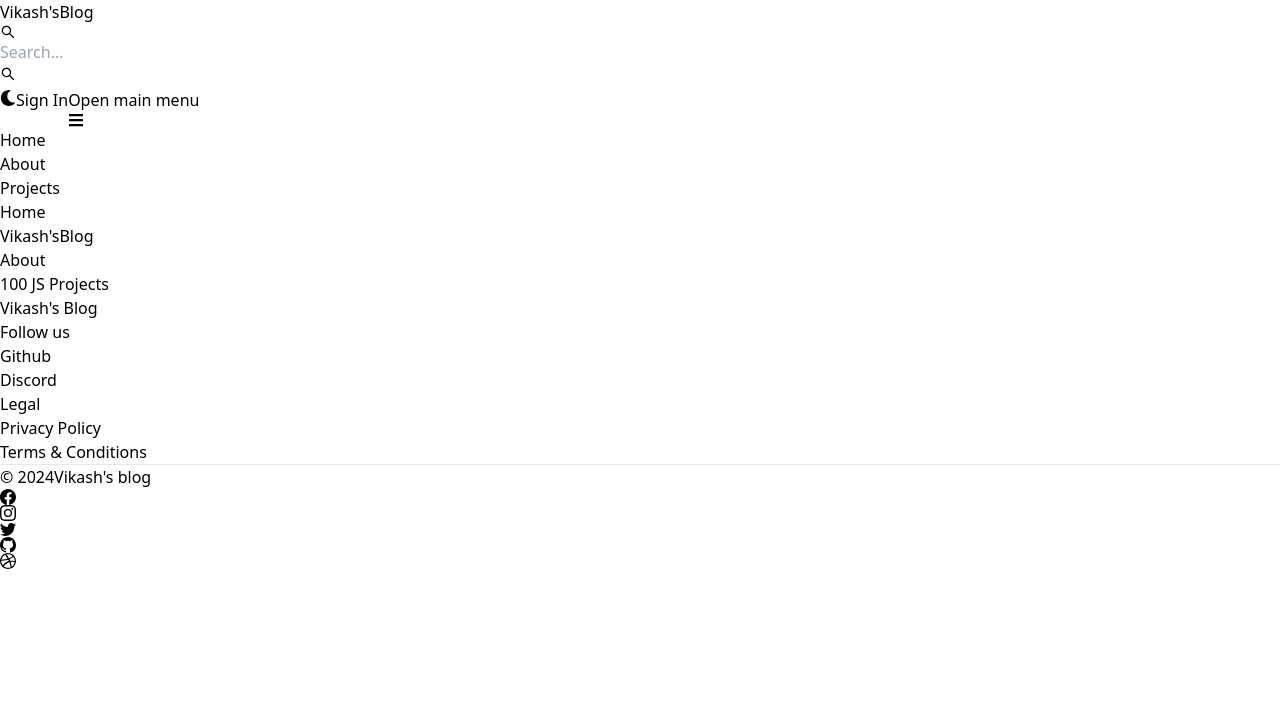
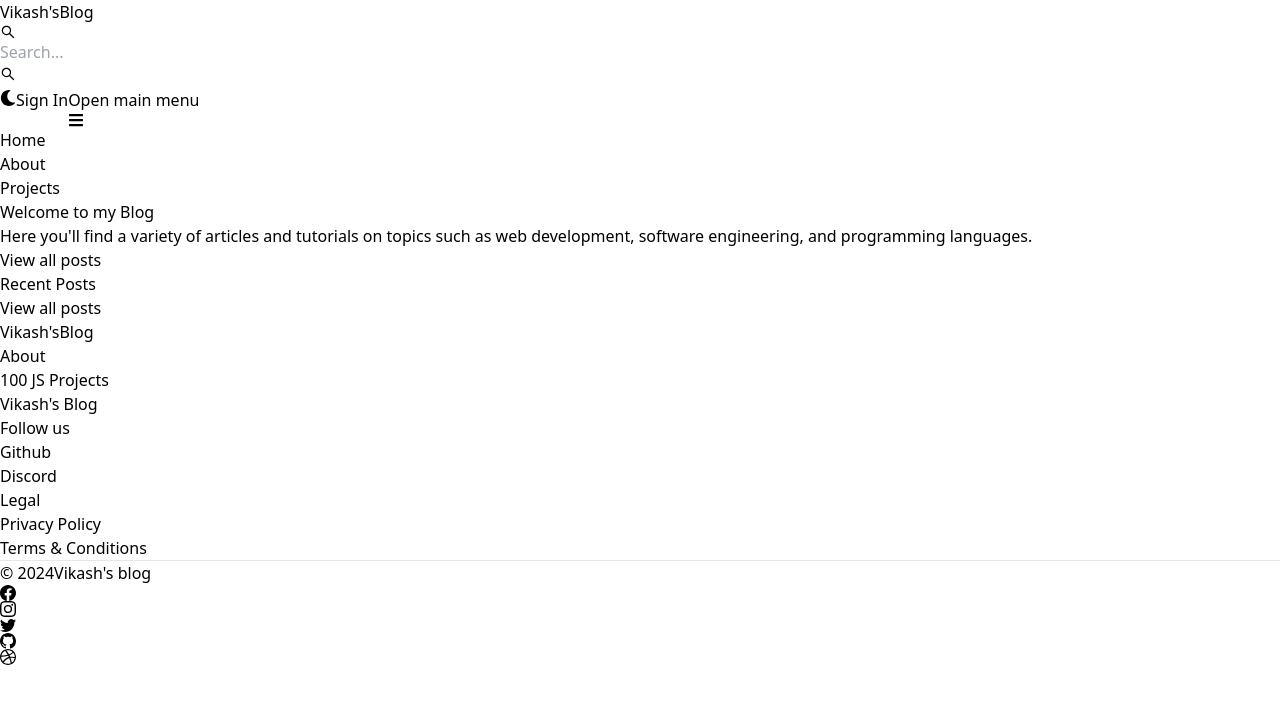
Before and after one commit to Vikash8460/Admin-Deshboard, a React (Vite) app in the folder admin/: page / in a window 1280 px wide. Shown: the top 704 px of the page. Built offline with nearby package versions, Linux system fonts and the light colour scheme.

Commit message:
Make Home components

```diff
--- a/admin/src/pages/Home.jsx
+++ b/admin/src/pages/Home.jsx
@@ -1,7 +1,43 @@
 import React from 'react'
+import { Link } from 'react-router-dom'
 
 export default function Home() {
   return (
-    <div>Home</div>
+    <div>
+      <div className='flex flex-col gap-6 p-28 px-3 max-w-6xl mx-auto '>
+        <h1 className='text-3xl font-bold lg:text-6xl'>Welcome to my Blog</h1>
+        <p className='text-gray-500 text-xs sm:text-sm'>
+          Here you'll find a variety of articles and tutorials on topics such as
+          web development, software engineering, and programming languages.
+        </p>
+        <Link
+          to='/'
+          className='text-xs sm:text-sm text-teal-500 font-bold hover:underline'
+        >
+          View all posts
+        </Link>
+      </div>
+
+      <div className='p-3 bg-amber-100 dark:bg-slate-700'>
+
+      </div>
+
+      <div className='max-w-6xl mx-auto p-3 flex flex-col gap-8 py-7'>
+
+          <div className='flex flex-col gap-6'>
+            <h2 className='text-2xl font-semibold text-center'>Recent Posts</h2>
+            <div className='flex flex-wrap gap-4'>
+
+            </div>
+            <Link
+              to={'/search'}
+              className='text-lg text-teal-500 hover:underline text-center'
+            >
+              View all posts
+            </Link>
+          </div>
+
+      </div>
+    </div>
   )
 }
```
